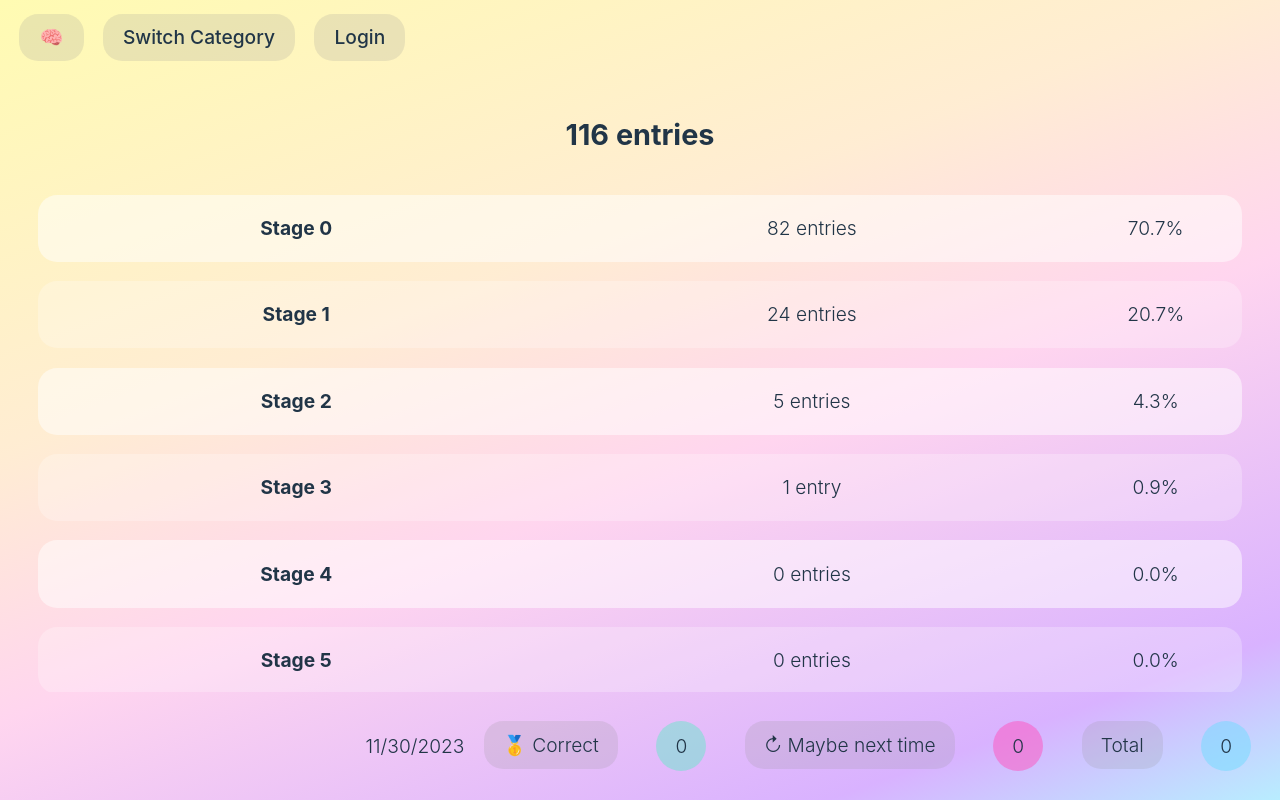
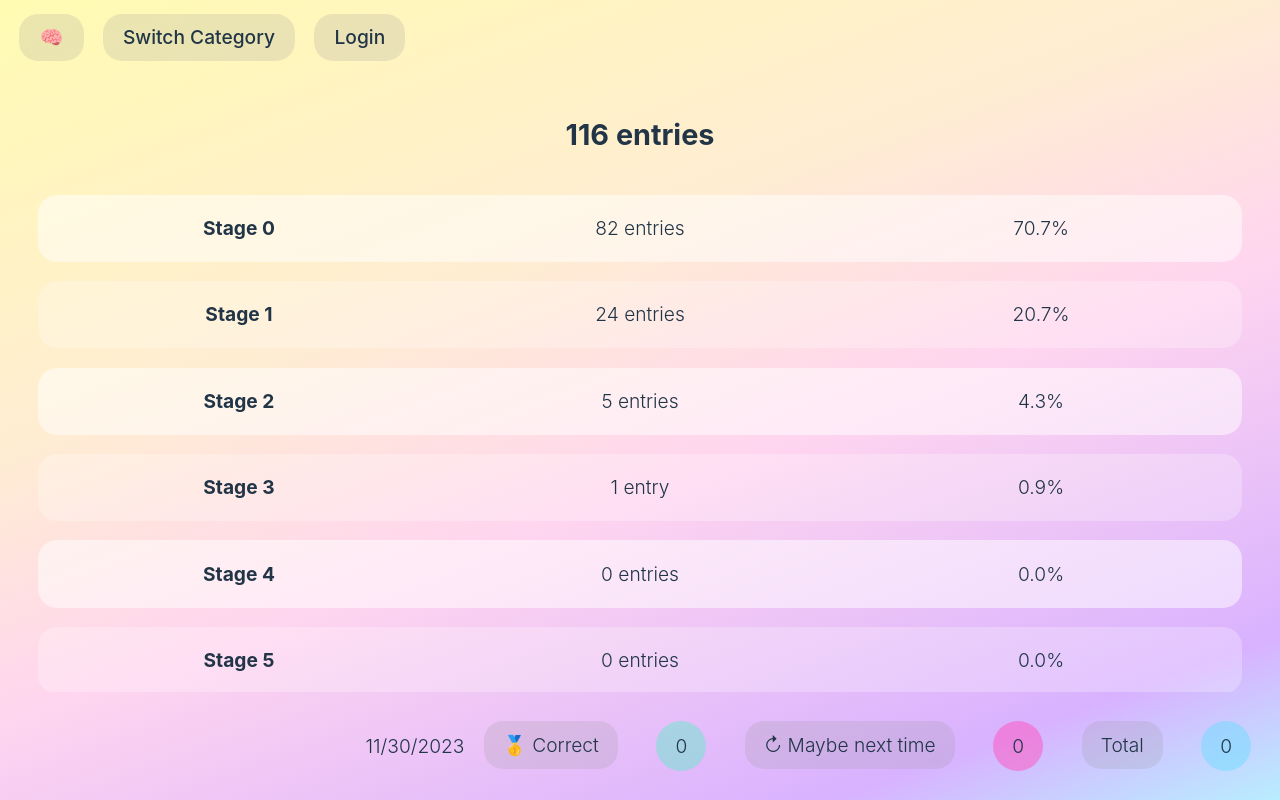
Before and after one commit to extra-jalapenos/apprendio-flashcard-app-frontend, a React (Vite) app: page /analytics in a window 1280 px wide. Built offline with nearby package versions, Linux system fonts and the light colour scheme; data requests are answered from the project's data file.

Commit message:
css for analytics

```diff
--- a/src/components/Analytics/Analytics.jsx
+++ b/src/components/Analytics/Analytics.jsx
@@ -20,9 +20,15 @@ const renderResult = (resultObj) => {
   return (
     <div className="list">
       <h2>{resultObj.total} {resultObj.total === 1 ? "entry" : "entries"}</h2>
-      {Object.keys(resultObj).map((name, index) => <div key={index} className="listentry reviewEntry"><p><b>Stage {name}</b></p><p>{resultObj[name].length || Number(resultObj[name])}{resultObj[name].length === 1 ? " entry": " entries"}</p><p>{((resultObj[name].length || resultObj[name]) / resultObj.total * 100).toFixed(1) + "%"}</p></div>)}
-    </div>
-  )
+      {Object.keys(resultObj).map((name, index) => {
+      return (<div key={index} className="listentry threeColumns">
+        <p><b>Stage {name}</b></p>
+        <p>{resultObj[name].length || Number(resultObj[name])}{resultObj[name].length === 1 ? " entry": " entries"}</p>
+        <p>{((resultObj[name].length || resultObj[name]) / resultObj.total * 100).toFixed(1) + "%"}</p>
+        </div>
+      )})}
+      </div>
+    )
 }
 
 export default function Analytics () {
--- a/src/index.css
+++ b/src/index.css
@@ -81,6 +81,11 @@ main {
 .autoColumns {
   display: grid;
   place-content: center;
+}
+
+.threeColumns {
+  display: grid;
+  grid-template-columns: repeat(3, 1fr);
 }
 
 .fourColumns {
```
